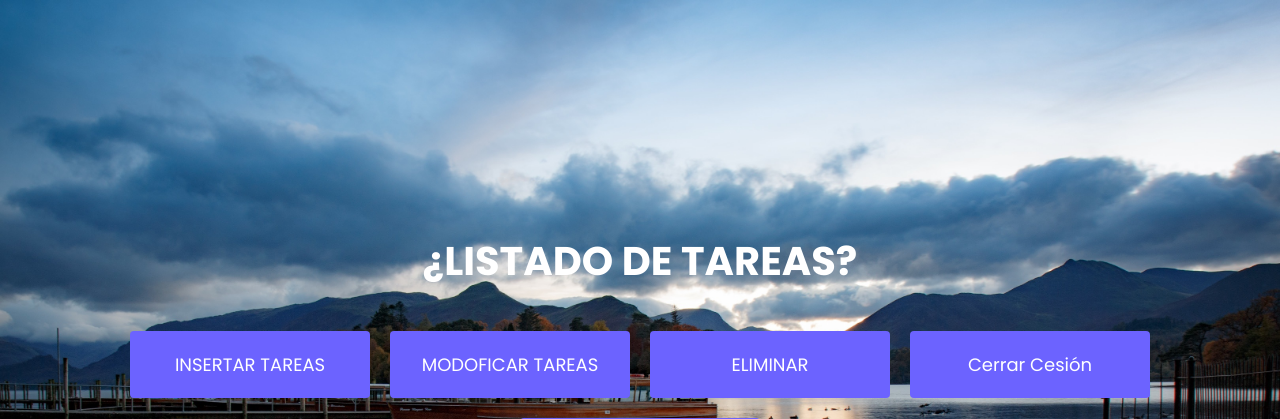
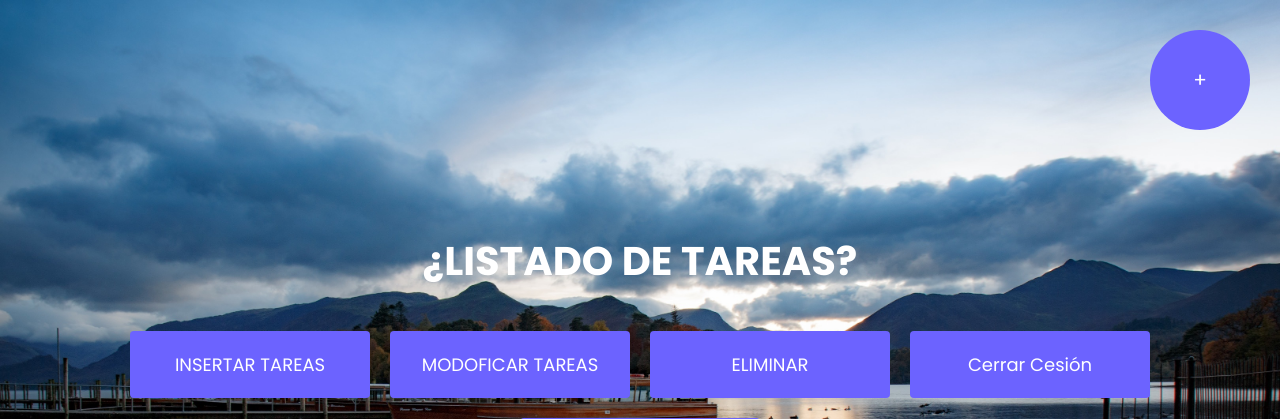
Before and after one commit to kevinRojas13/ProyectoTodoListFinal, a PHP site: page /bienvenida.php in a window 1280 px wide. Shown: the top 419 px of the page. Run offline with PHP 8.4, Linux system fonts and the light colour scheme.

Commit message:
agregamos botton_usuario

```diff
--- a/bienvenida.php
+++ b/bienvenida.php
@@ -54,6 +54,28 @@
         .middle-button {
             order: 2; /* Cambiamos el orden del botón "Vizualizar" para que aparezca después del botón "Actualizar" */
         }
+
+        /* Estilos para el botón redondo */
+        .round-button {
+            display: block;
+            position: fixed;
+            top: 20px;
+            right: 20px;
+            background-color: #6c63ff;
+            color: #fff;
+            text-decoration: none;
+            border-radius: 50%; /* Hacemos que el borde sea redondo */
+            width: 60px;
+            height: 60px;
+            line-height: 60px;
+            text-align: center;
+            font-size: 20px;
+            transition: background-color 0.3s;
+        }
+
+        .round-button:hover {
+            background-color: #524de6;
+        }
     </style>
 </head>
 <body>
@@ -67,5 +89,8 @@
             <a href="index.php">Cerrar Cesión</a>
         </div>
     </div>
+
+    <!-- Botón redondo -->
+    <a href="#" class="round-button">+</a>
 </body>
 </html>
```
